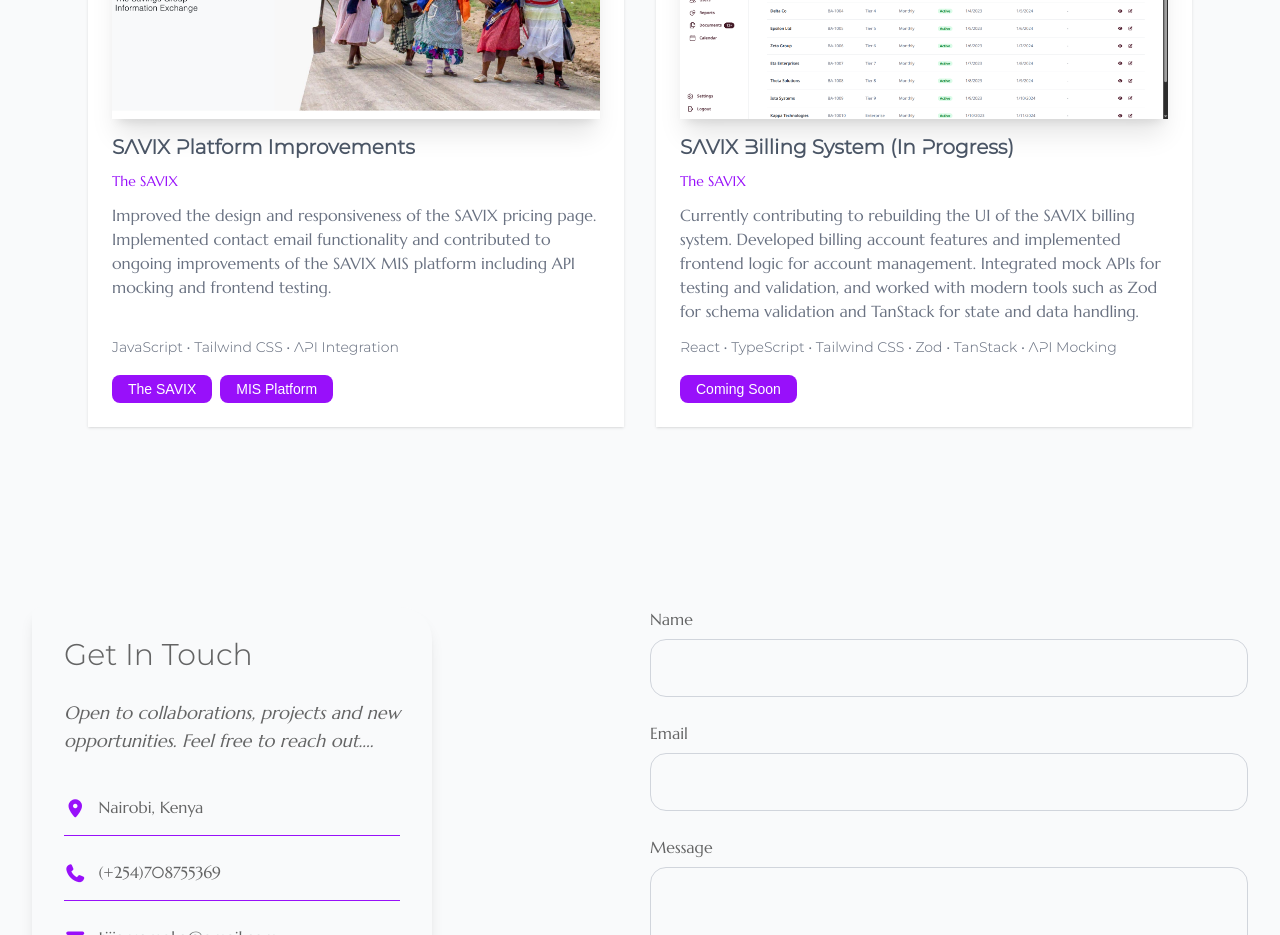
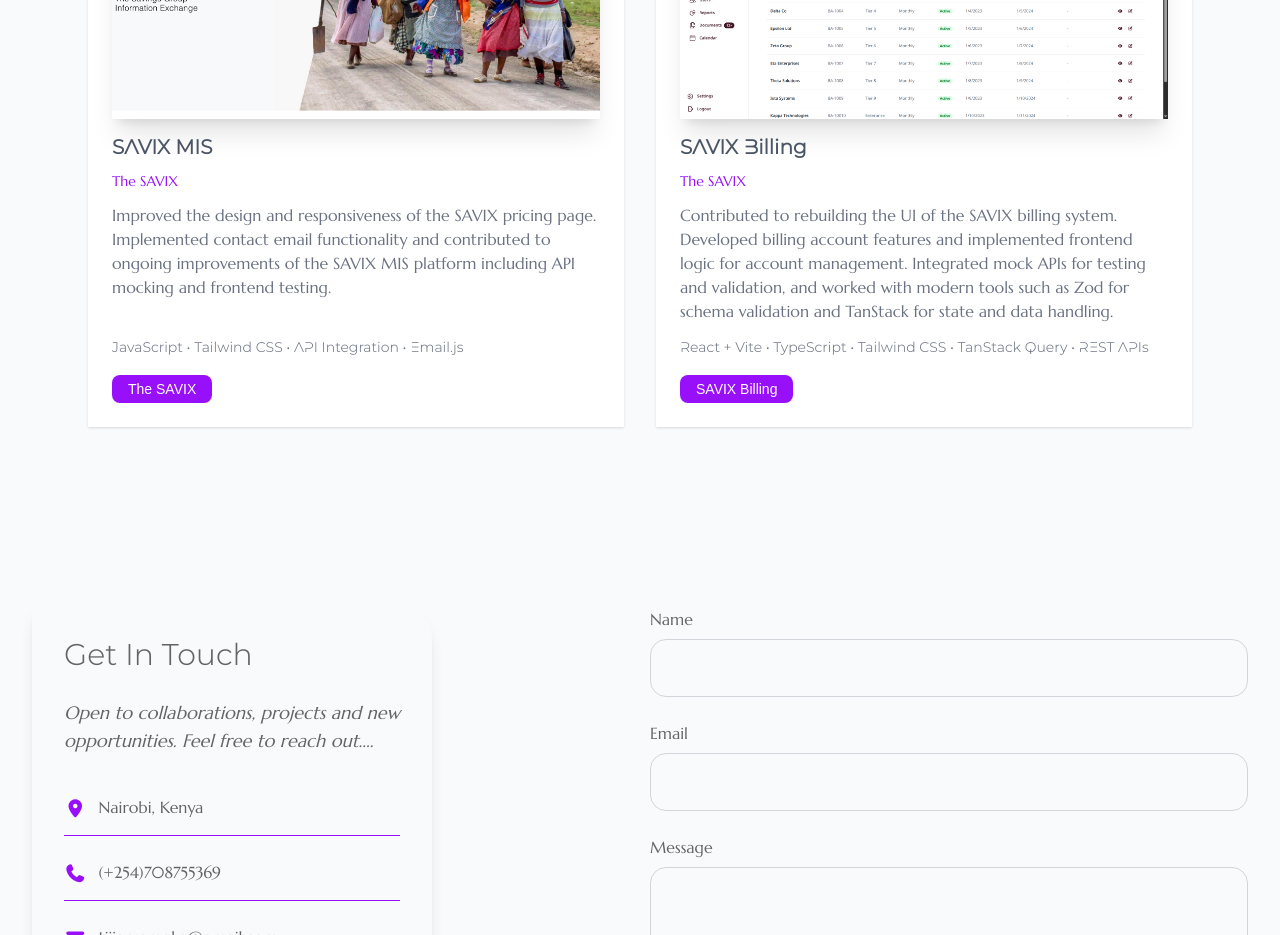
Before and after one commit to Sweieaz/portfolio, a React (Vite) app: page / in a window 1280 px wide. Shown: the part 4300-5235 px from the top of the page. Built offline with nearby package versions, Linux system fonts and the light colour scheme; a web font is replaced by a local one.

Commit message:
fix: fix the project sector and update the cv

```diff
--- a/src/components/Projects.jsx
+++ b/src/components/Projects.jsx
@@ -20,31 +20,30 @@
       tech: "HTML • CSS • JavaScript • Tailwind CSS",
     },
     {
-      title: "SAVIX Platform Improvements",
+      title: "SAVIX MIS",
       company: "The SAVIX",
       image: "/images/savix.png",
       description:
         "Improved the design and responsiveness of the SAVIX pricing page. Implemented contact email functionality and contributed to ongoing improvements of the SAVIX MIS platform including API mocking and frontend testing.",
-      tech: "JavaScript • Tailwind CSS • API Integration",
+      tech: "JavaScript • Tailwind CSS • API Integration • Email.js",
       links: [
         {
           label: "The SAVIX",
           url: "https://thesavix.org",
         },
-        { label: "MIS Platform", url: "https://mis.thesavix.org/login" },
       ],
     },
     {
-      title: "SAVIX Billing System (In Progress)",
+      title: "SAVIX Billing",
       company: "The SAVIX",
       image: "/images/savix-billing.png",
       description:
-        "Currently contributing to rebuilding the UI of the SAVIX billing system. Developed billing account features and implemented frontend logic for account management. Integrated mock APIs for testing and validation, and worked with modern tools such as Zod for schema validation and TanStack for state and data handling.",
-      tech: "React • TypeScript • Tailwind CSS • Zod • TanStack • API Mocking",
+        "Contributed to rebuilding the UI of the SAVIX billing system. Developed billing account features and implemented frontend logic for account management. Integrated mock APIs for testing and validation, and worked with modern tools such as Zod for schema validation and TanStack for state and data handling.",
+      tech: "React + Vite • TypeScript • Tailwind CSS • TanStack Query • REST APIs",
       links: [
         {
-          label: "Coming Soon",
-          url: "#",
+          label: "SAVIX Billing",
+          url: "https://billing.thesavix.org/",
         },
       ],
     },
```
Also changed, not shown: 1 other file (tests, documents, lock files or other folders).
